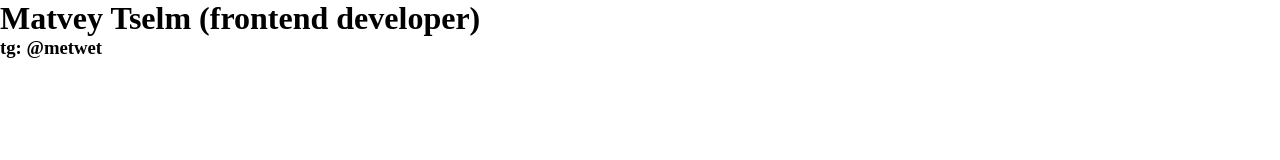
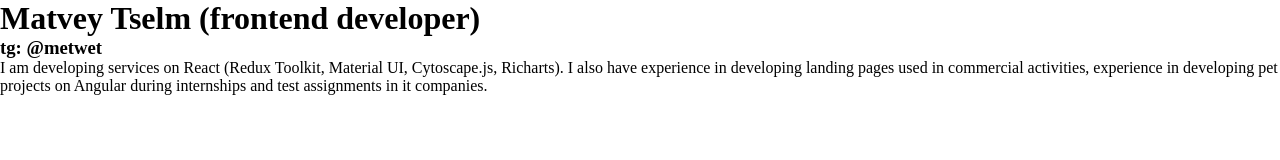
Before and after one commit to Metwet/rsschool-cv, a plain HTML site: page index.html in a window 1280 px wide. Drawn offline with Linux system fonts and the light colour scheme.

Commit message:
feat: add self-introduction

```diff
--- a/index.html
+++ b/index.html
@@ -4,10 +4,16 @@
     <meta charset="UTF-8" />
     <meta name="viewport" content="width=device-width, initial-scale=1.0" />
     <title>CV</title>
-    <link rel="stylesheet" href="./style.css">
+    <link rel="stylesheet" href="./style.css" />
   </head>
   <body>
     <h1>Matvey Tselm (frontend developer)</h1>
     <h3>tg: @metwet</h3>
+    <div>
+      I am developing services on React (Redux Toolkit, Material UI,
+      Cytoscape.js, Richarts). I also have experience in developing landing
+      pages used in commercial activities, experience in developing pet projects
+      on Angular during internships and test assignments in it companies.
+    </div>
   </body>
 </html>
```
